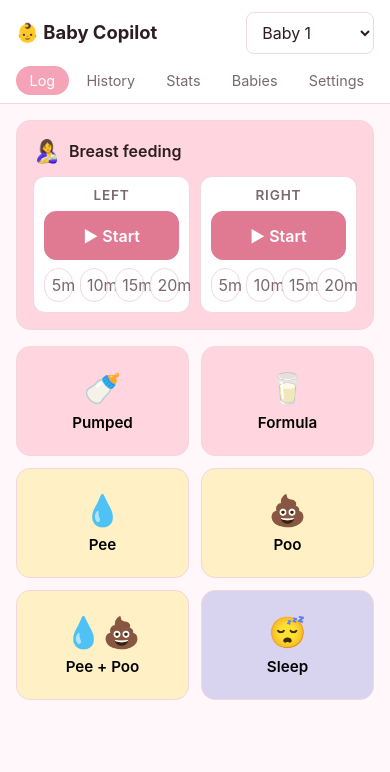
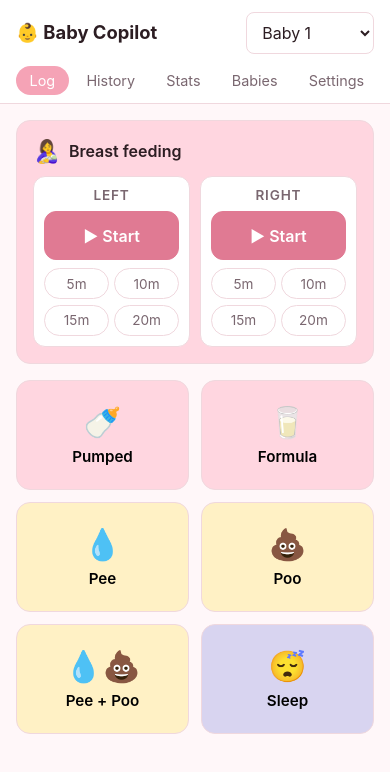
Before and after one commit to zhongyn/baby-copilot, a React (Vite) app: page / in a window 390 px wide. Shown: the top 772 px of the page. Built offline with nearby package versions, Linux system fonts and the light colour scheme.

Commit message:
Fix breast preset chip overflow on narrow phones (2x2 grid)

```diff
--- a/src/styles.css
+++ b/src/styles.css
@@ -224,8 +224,18 @@ textarea { resize: vertical; }
   text-transform: uppercase;
   letter-spacing: 0.06em;
 }
-.breast-side .preset-row { justify-content: center; }
-.breast-side .chip { flex: 1; min-width: 0; padding: 0.35rem 0.4rem; text-align: center; }
+.breast-side .preset-row {
+  display: grid;
+  grid-template-columns: 1fr 1fr;
+  gap: 0.35rem;
+  justify-content: stretch;
+}
+.breast-side .chip {
+  padding: 0.4rem 0.3rem;
+  text-align: center;
+  font-size: 0.85rem;
+  min-width: 0;
+}
 
 /* Filters */
 .filter-row {
```
